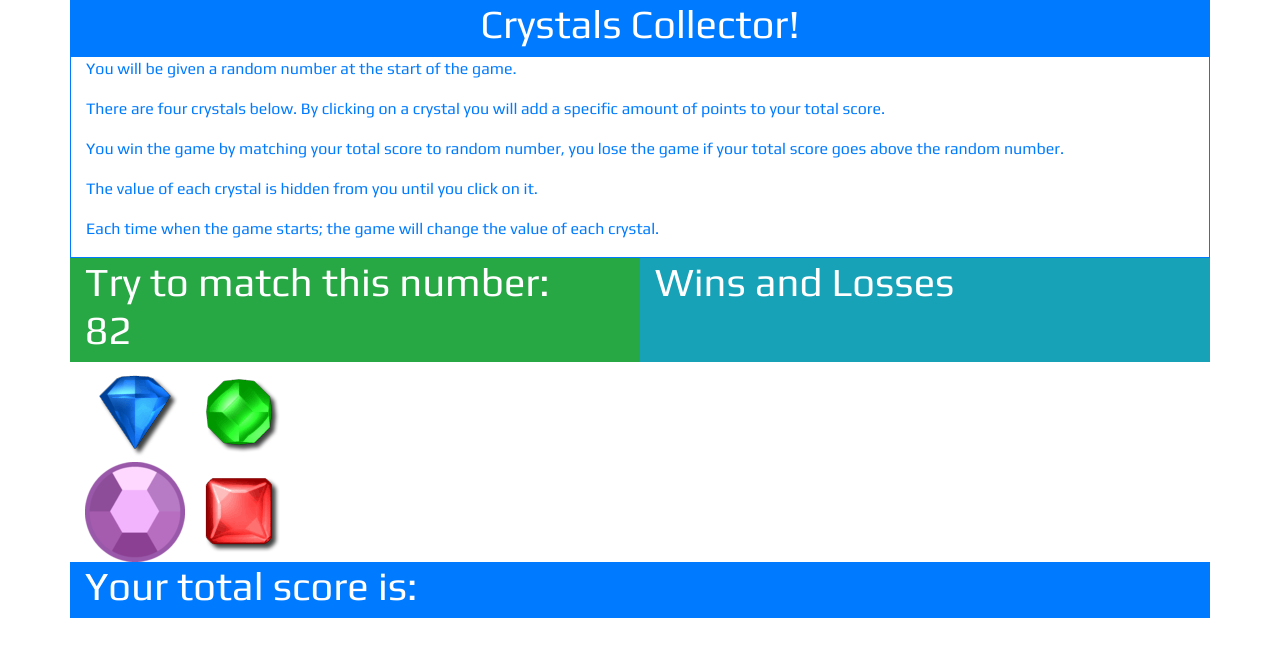
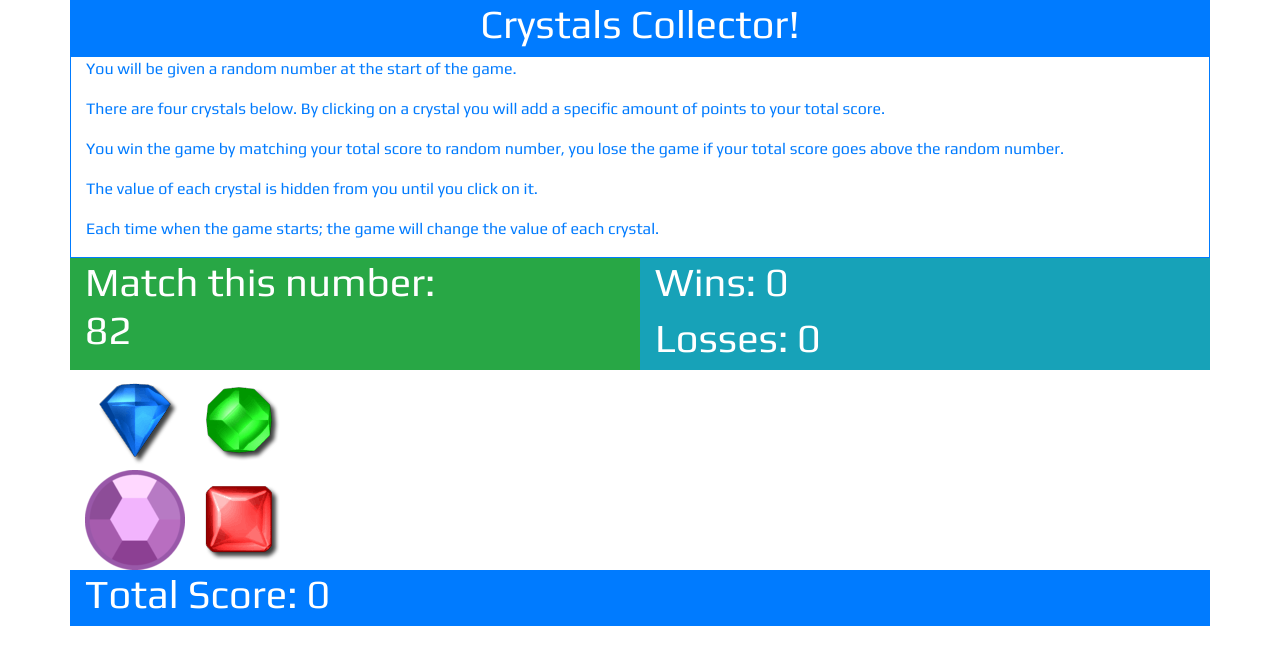
Before and after one commit to patlehmann1/unit-4-game, a plain HTML site: page index.html in a window 1280 px wide. Drawn offline with nearby package versions, Linux system fonts and the light colour scheme.

Commit message:
functionality almost there

```diff
--- a/assets/javascript/game.js
+++ b/assets/javascript/game.js
@@ -2,18 +2,18 @@
 
 var startingNumber = Math.floor((Math.random() * 120) + 19);
 var crystalValueArray = [];
-var wins = 0;
-var losses = 0;
+var numberOfWins = 0;
+var numberOfLosses = 0;
 var totalScore = 0;
+var newTotalScore;
+
+
+
 
 // when the game starts, generate a new number to add to.
-function newStartingNumber(){
-$("#target_number").html("Try to match this number:<br> " + startingNumber);
-}
 
-newStartingNumber();
 
-function assignCrystalValues(){
+function newCrystalValues(){
 while(crystalValueArray.length < 4){
     var randomnumber = Math.floor(Math.random()*12) + 1;
     if(crystalValueArray.indexOf(randomnumber) > -1) continue;
@@ -21,20 +21,39 @@ while(crystalValueArray.length < 4){
     }
 }
 
-assignCrystalValues();
 
-function logCrystalValue(id, index){
+
+function assignCrystalValue(id, index){
     $(id).attr("value", crystalValueArray[index]);
-    $(id).on("click", function (){
-        console.log(crystalValueArray[index]);
+    var crystalValue = $(id).attr("value");
+    $(id).on("click", function(){
+        crystalValue = parseInt(crystalValueArray[index]);
+        newTotalScore = (totalScore += crystalValue);
+        $("#total_score").html("Total Score: " + newTotalScore);
     });
 }
 
 // assign values to each one of the crystals
-logCrystalValue("#blue_crystal", 0);
-logCrystalValue("#green_crystal", 1);
-logCrystalValue("#purple_crystal", 2);
-logCrystalValue("#red_crystal", 3);
+
+window.onload = function gameStart(){
+    $("#total_score").html("Total Score: " + totalScore);
+    $("#target_number").html("Match this number: <br> " + startingNumber);
+    $("#total_wins").text("Wins: " + numberOfWins);
+    $("#total_losses").text("Losses: " + numberOfLosses);
+    newCrystalValues();
+    assignCrystalValue("#blue_crystal", 0);
+    assignCrystalValue("#green_crystal", 1);
+    assignCrystalValue("#purple_crystal", 2);
+    assignCrystalValue("#red_crystal", 3);
+}
+
+if (newTotalScore === startingNumber){
+    numberOfWins++;
+    alert("YOU WIN!!");
+}
+
+
+
 
 // when one of the crystals is clicked, add the value to the crystal to the total on the bottom of the page.
 
--- a/index.html
+++ b/index.html
@@ -41,7 +41,8 @@
               <h1 id="target_number"></h1>
             </div>
             <div class="col-sm-6 col-lg-6 bg-info text-white" id="wins_and_losses">
-                <h1>Wins and Losses</h1>
+                <h1 id="total_wins">Wins:</h1>
+                <h1 id="total_losses">Losses:</h1>
             </div>
         </div>
         <div class="row">
@@ -56,8 +57,8 @@
         </div>
         <div class="row">
             <div class="col-sm-12 col-lg-12 bg-primary text-white">
-                <h1>Your total score is:</h1>
-                <span id="my_total_score"></span>
+                <h1 id="total_score"></h1>
+
             </div>
         </div>
     </div>
```
